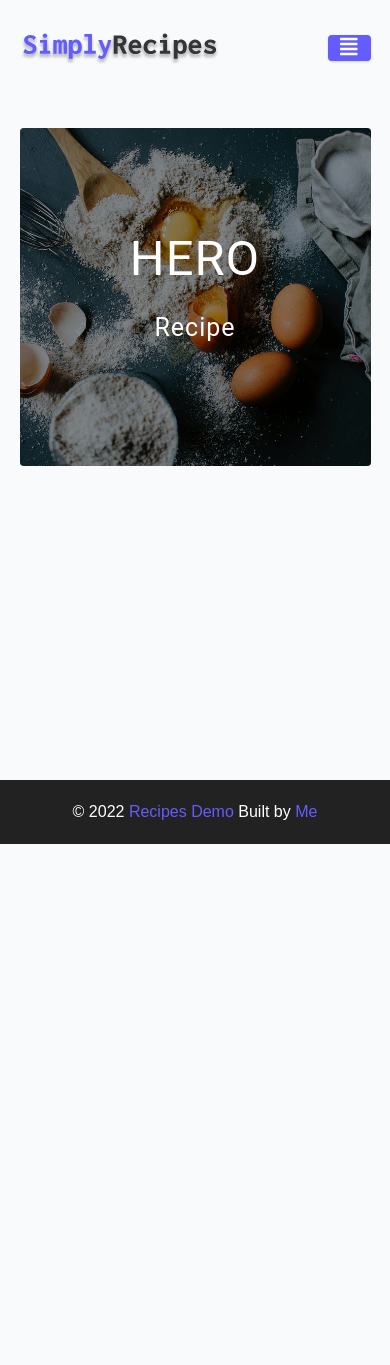
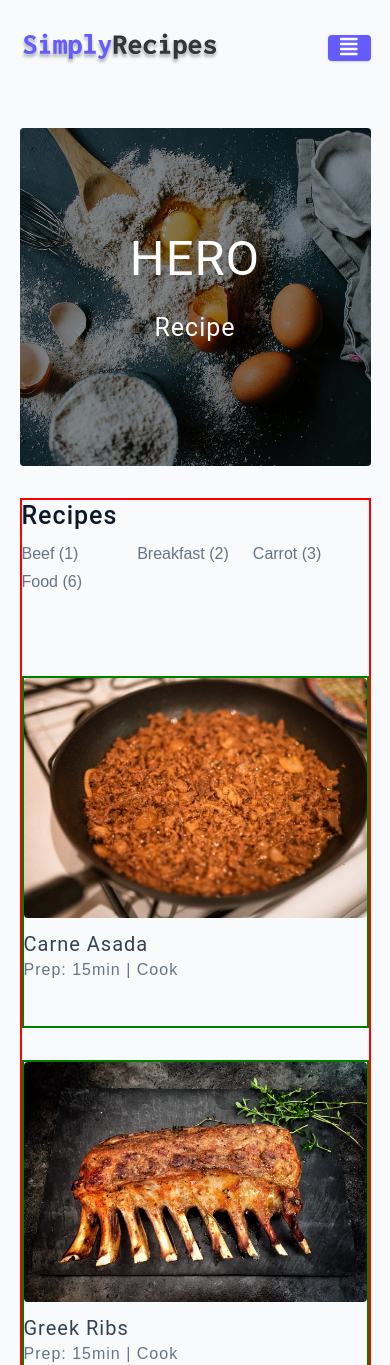
Before and after one commit to marcokwan10/CSS_HTML_recipe, a website: page index.html in a window 390 px wide. Shown: the top 1365 px of the page. Before the commit the page ends 844 px from the top, so only its background shows below. Drawn offline with Linux system fonts and the light colour scheme; files whose address does not match are found by name.

Commit message:
recipes and tags (small screen)

```diff
--- a/css/main.css
+++ b/css/main.css
@@ -439,3 +439,76 @@ Hero
 		margin-bottom: 0;
 	}
 }
+
+/*
+===============
+Recipes
+===============
+*/
+
+/* tags  */
+.recipes-container {
+	display: grid;
+	gap: 2rem 1rem;
+	border: 2px solid red;
+}
+
+.tags-container {
+	/* order: 1; */
+	display: flex;
+	flex-direction: column;
+	padding-bottom: 3rem;
+}
+
+.tags-container h4 {
+	margin-bottom: 0.5rem;
+	font-weight: 500;
+}
+
+.tags-list {
+	display: grid;
+	grid-template-columns: 1fr 1fr 1fr;
+}
+
+.tags-list a {
+	text-transform: capitalize;
+	display: block;
+	color: var(--grey-500);
+	transition: var(--transition);
+}
+
+.tags-list a:hover {
+	color: var(--primary-500);
+}
+
+/* recipe list */
+.recipes-list {
+	display: grid;
+	gap: 2rem 1rem;
+	padding-bottom: 3rem;
+	border: 2px solid green;
+}
+
+.recipe {
+	display: block;
+}
+
+.recipe img {
+	height: 15rem;
+	border-radius: var(--borderRadius);
+	margin-bottom: 1rem;
+}
+
+.recipe h5 {
+	margin-bottom: 0;
+	line-height: 1;
+	color: var(--grey-700);
+}
+
+.recipe p {
+	margin-bottom: 0;
+	line-height: 1;
+	margin-top: 0.5rem;
+	color: var(--grey-500);
+	letter-spacing: var(--letterSpacing);
+}
--- a/index.html
+++ b/index.html
@@ -15,8 +15,7 @@
 		<link rel="stylesheet" href="./css/main.css" />
 	</head>
 	<body>
-		<!-- **** -->
-		<!-- nav -->
+		<!-- NAV -->
 		<nav class="navbar">
 			<!-- nav-header -->
 			<div class="nav-center">
@@ -40,11 +39,11 @@
 				</div>
 			</div>
 		</nav>
-		<!-- **** -->
+		<!-- END NAV**** -->
 
-		<!-- **** -->
-		<!-- main -->
+		<!-- MAIN -->
 		<main class="page">
+			<!-- hero -->
 			<header class="hero">
 				<div class="hero-container">
 					<div class="hero-text">
@@ -53,11 +52,56 @@
 					</div>
 				</div>
 			</header>
+			<!-- recipes -->
+			<section class="recipes-container">
+				<!-- tags -->
+				<div class="tags-container">
+					<h4>Recipes</h4>
+					<div class="tags-list">
+						<a href="tag-template.html">Beef (1)</a>
+						<a href="tag-template.html">Breakfast (2)</a>
+						<a href="tag-template.html">Carrot (3)</a>
+						<a href="tag-template.html">Food (6)</a>
+					</div>
+				</div>
+				<!-- recipes list -->
+				<div class="recipes-list">
+					<!-- single recipe -->
+					<a href="single-recipe.html" class="recipe">
+						<img src="./assets/recipes/recipe-1.jpeg" alt="food" class="img recipe-img" />
+						<h5>carne asada</h5>
+						<p>Prep: 15min | Cook</p>
+					</a>
+				</div>
+				<div class="recipes-list">
+					<!-- single recipe -->
+					<a href="single-recipe.html" class="recipe">
+						<img src="./assets/recipes/recipe-2.jpeg" alt="food" class="img recipe-img" />
+						<h5>greek ribs</h5>
+						<p>Prep: 15min | Cook</p>
+					</a>
+				</div>
+				<div class="recipes-list">
+					<!-- single recipe -->
+					<a href="single-recipe.html" class="recipe">
+						<img src="./assets/recipes/recipe-3.jpeg" alt="food" class="img recipe-img" />
+						<h5>vegetable soup</h5>
+						<p>Prep: 15min | Cook</p>
+					</a>
+				</div>
+				<div class="recipes-list">
+					<!-- single recipe -->
+					<a href="single-recipe.html" class="recipe">
+						<img src="./assets/recipes/recipe-4.jpeg" alt="food" class="img recipe-img" />
+						<h5>banana pancake</h5>
+						<p>Prep: 15min | Cook</p>
+					</a>
+				</div>
+			</section>
 		</main>
-		<!-- **** -->
+		<!-- END MAIN -->
 
-		<!-- **** -->
-		<!-- footer -->
+		<!-- FOOTER -->
 		<footer class="page-footer">
 			<p>
 				&copy; <span id="date"></span>
@@ -65,7 +109,7 @@
 				Built by <span class="footer-logo">Me</span>
 			</p>
 		</footer>
-		<!-- **** -->
+		<!-- END FOOTER -->
 		<script src="./js/app.js"></script>
 	</body>
 </html>
```
